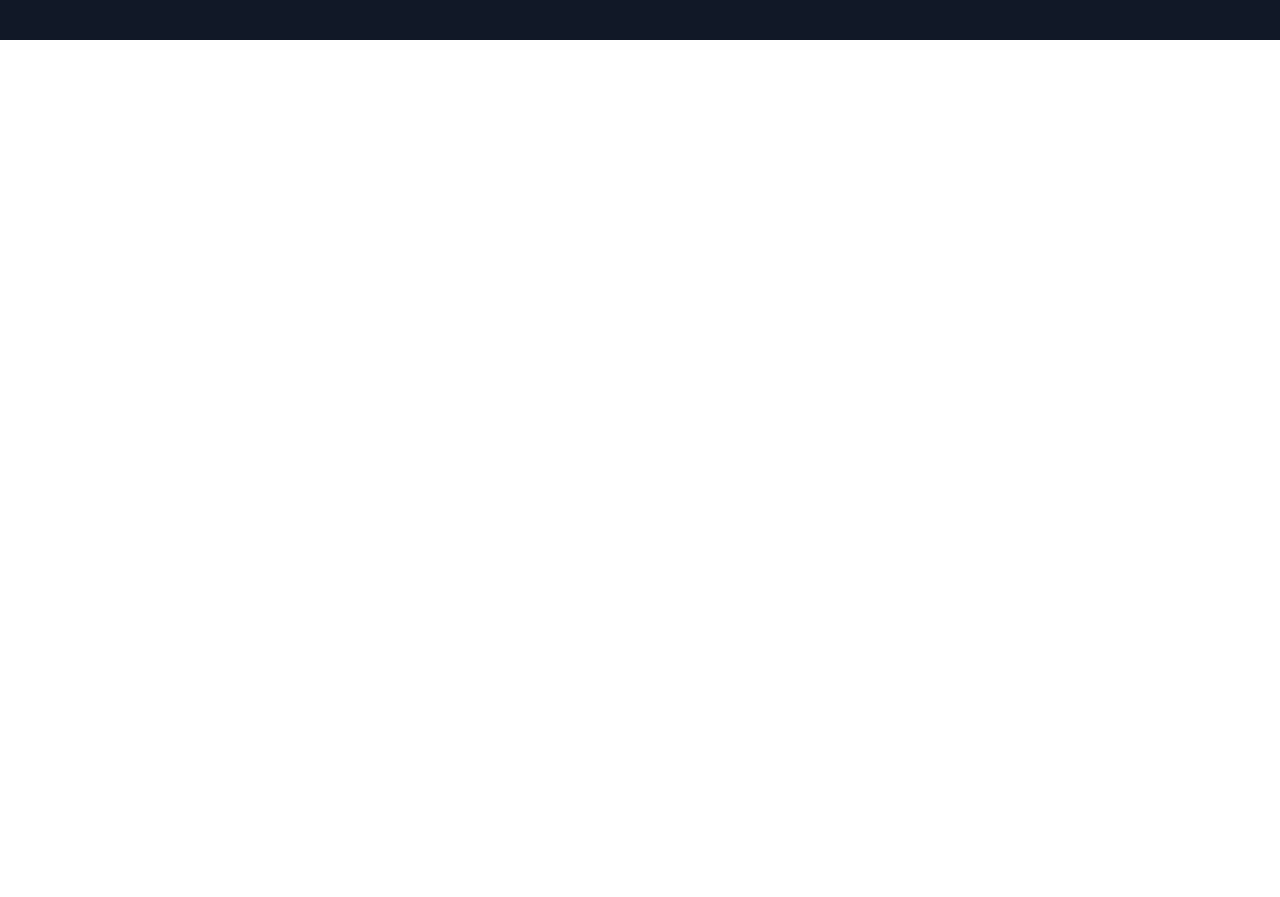
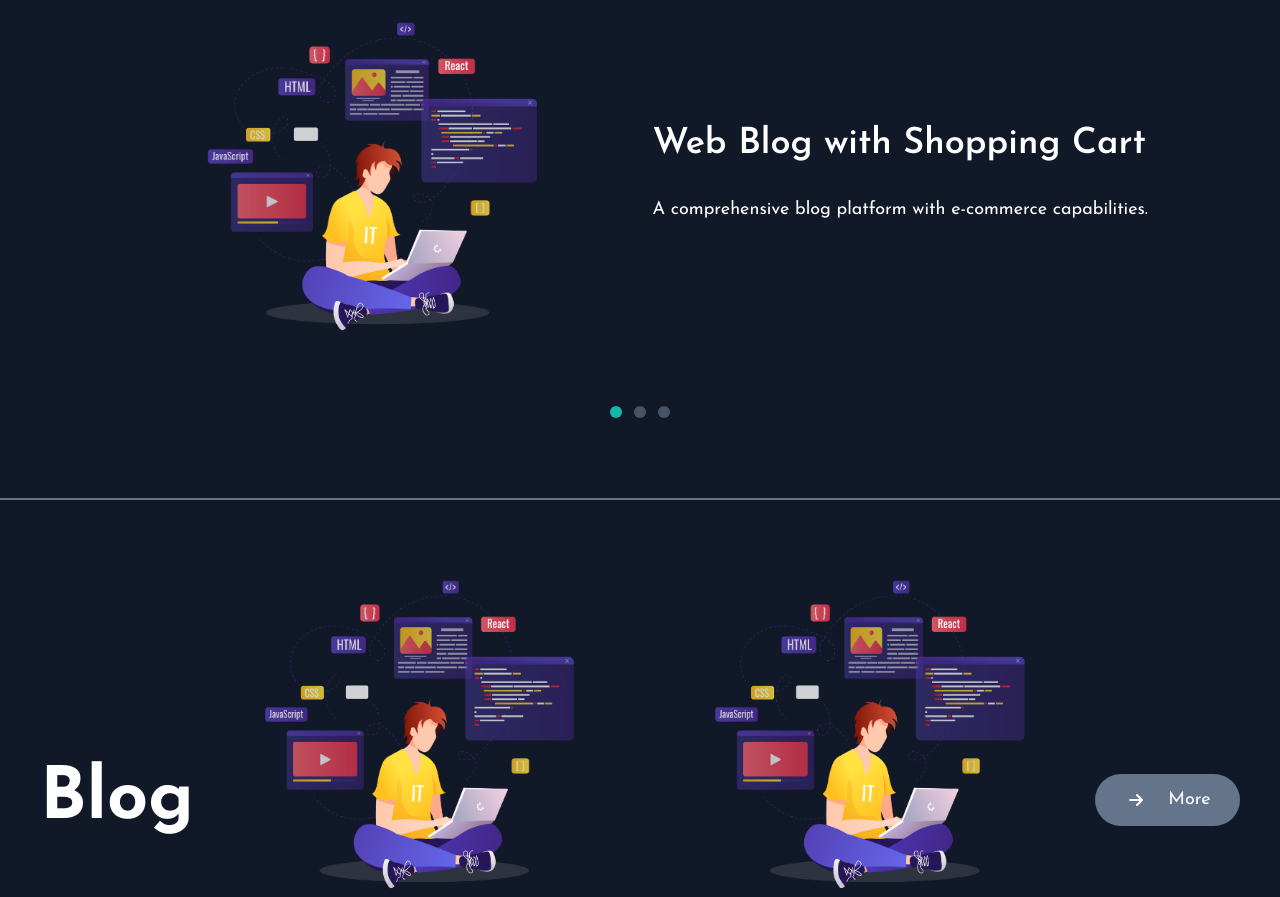
Before and after one commit to Hannah555/portfolio, a React (Create React App) app: page / in a window 1280 px wide. Shown: the part 2784-3681 px from the top of the page. Before the commit the page ends 2824 px from the top, so only its background shows below. Built offline with nearby package versions, Linux system fonts and the light colour scheme.

Commit message:
add details to project and blog

```diff
--- a/src/components/card.jsx
+++ b/src/components/card.jsx
@@ -8,11 +8,23 @@ const Card = ({imgsrc, title, desp, className}) => {
         <img src={imgsrc} alt='code' className='h-96'/>
         <div className='flex flex-col gap-8'>
             <h2 className=''>{title}</h2>
-            <p>{desp}</p>
+            <div dangerouslySetInnerHTML={{__html: desp}}></div>
         </div>
     </div>
   )
 }
+
+// const YCard = ({imgsrc, title, desp}) => {
+//   return (
+//     <div className='flex flex-col'>
+//       <img src={imgsrc} alt='code' className='h=32 w-32'/>
+//       <div>
+//         <h2>{title}</h2>
+
+//       </div>
+//     </div>
+//   )
+// }
 
 Card.defaultProps = {
     image: codeImage2,
--- a/src/components/chatbot.jsx
+++ b/src/components/chatbot.jsx
@@ -1,26 +1,41 @@
-import React from 'react'
-import Button from './button'
-import InputBox from './input'
-import sendIcon from '../images/send.svg'
-import ContentFlow from './contentflow'
+import React from "react";
+import Button from "./button";
+import InputBox from "./input";
+import sendIcon from "../images/send.svg";
+import ContentFlow from "./contentflow";
+import { InputProvider } from "../contexts/inputcontext";
 
 const Chatbot = () => {
+  const messages = [{ message: "Hi there!" }];
 
-  const handleSendRequest = ({message}) => {
-
-  }
+  const handleSendRequest = (message) => {
+    console.log(message);
+    // message.push({message: message})
+  };
 
   return (
-    <div className='animate-slide-up outline outline-1 outline-slate-200 rounded w-full min-h-7 p-2'>
-        <div>
-            <ContentFlow/>
+    <div className="animate-slide-up outline outline-1 outline-slate-200 rounded w-full min-h-7 p-2">
+      <div>
+        <ContentFlow userMessage={messages} />
+      </div>
+      <InputProvider>
+        <div className="flex gap-2">
+          <InputBox className="flex-1" />
+          <Button
+            label={
+              <img
+                src={sendIcon}
+                className="w-7 h-7 overflow-hidden"
+                alt="icon"
+              />
+            }
+            onClick={(e) => handleSendRequest(e)}
+            className="flex-none"
+          />
         </div>
-        <div className='flex gap-2'>
-            <InputBox className="flex-1"/>
-            <Button label={<img src={sendIcon} className='w-7 h-7 overflow-hidden' alt='icon'/>} onClick={()=>{}} className="flex-none"/>
-        </div>
+      </InputProvider>
     </div>
-  )
-}
+  );
+};
 
-export default Chatbot
+export default Chatbot;
--- a/src/components/contentflow.jsx
+++ b/src/components/contentflow.jsx
@@ -1,18 +1,23 @@
-import React from 'react'
-import { ContentBoxBot} from './contentbox'
+import React from "react";
+import { ContentBoxBot, ContentBoxUser } from "./contentbox";
 
-const ContentFlow = () => {
+const ContentFlow = ({ userMessage }) => {
+  return (
+    <div className="w-full flex flex-col h-96 overflow-y-auto">
+      <ContentBoxBot
+        message={
+          <div>
+            Hi there! 👋 I'm Lee's bot assistant. <br />
+            <br />I can help you with questions about Lee's job applications,
+            skills, and experience. How can I assist you today?
+          </div>
+        }
+      />
+      {userMessage.map((message, index) => (
+        <ContentBoxUser key={index} message={message.message} />
+      ))}
+    </div>
+  );
+};
 
-
-
-  return (
-    <div className='w-full flex flex-col h-96 overflow-y-auto'>
-        <ContentBoxBot message={<div>
-          Hi there! 👋 I'm Lee's bot assistant. <br /><br />
-          I can help you with questions about Lee's job applications, skills, and experience. How can I assist you today?
-  </div>}/>
-    </div>
-  )
-}
-
-export default ContentFlow
+export default ContentFlow;
--- /dev/null
+++ b/src/components/hero.jsx
@@ -0,0 +1,39 @@
+import React, { useState } from "react";
+import Card from "./card";
+
+const Hero = ({ sections }) => {
+  const [currentIndex, setCurrentIndex] = useState(0);
+
+  const goToSection = (index) => {
+    setCurrentIndex(index);
+  };
+
+  return (
+    <div className="flex flex-col justify-center items-center">
+      {sections.map((section, index) => (
+
+        <Card
+          key={index}
+          imgsrc={section.image}
+          title={section.title}
+          desp={section.description}
+          className={`${index === currentIndex ? "block" : "hidden"}`}
+        />
+      ))}
+
+      <div className="flex gap-3 p-10">
+        {sections.map((_, index) => (
+          <button
+            key={index}
+            className={`w-3 h-3 rounded-full cursor-pointer ${
+              index === currentIndex ? "bg-teal-500" : "bg-slate-600"
+            }`}
+            onClick={() => goToSection(index)}
+          />
+        ))}
+      </div>
+    </div>
+  );
+};
+
+export default Hero;
--- a/src/components/input.jsx
+++ b/src/components/input.jsx
@@ -7,10 +7,8 @@ const InputBox = () => {
         <img src={emojiIcon} className='h-6 w-6' alt='icon'/>
         <input
         placeholder='Message'
-        className='w-full bg-slate-500 outline-none '/>
+        className='w-full bg-slate-500 outline-none'/>
     </div>
-
-
   )
 }
 
--- /dev/null
+++ b/src/contexts/inputcontext.js
@@ -0,0 +1,16 @@
+import React, { createContext, useState } from 'react'
+
+const InputContext = createContext();
+
+export const InputProvider = ({children}) => {
+
+  const [inputValue, setInputValue] = useState('');
+
+  return (
+    <InputContext.Provider value={{inputValue, setInputValue}}>
+      {children}
+    </InputContext.Provider>
+  );
+};
+
+export const useInput = () => React.useContext(InputContext);
--- a/src/index.css
+++ b/src/index.css
@@ -27,3 +27,7 @@
   p {
     @apply text-lg;
   }
+
+  .group:hover .group-hover\\:translate-x-2:hover {
+    transform: translateX(0.5rem);
+  }
--- a/src/pages/about.js
+++ b/src/pages/about.js
@@ -15,19 +15,19 @@ const About = () => {
       image: codeImage1,
       title: "Front-End Development",
       description:
-        "Creating responsive and dynamic user interfaces using React, JavaScript, HTML, and CSS (TailwindCSS).",
+        "<p>Creating responsive and dynamic user interfaces using React, JavaScript, HTML, and CSS (TailwindCSS).</p>",
     },
     {
       image: codeImage2,
       title: "Back-End Development",
       description:
-        "Building and maintaining server-side applications with Node.js, Express, database management (MongoDB).",
+        "<p>Building and maintaining server-side applications with Node.js, Express, database management (MongoDB).</p>",
     },
     {
         image: devopsImage,
         title: "DevOps",
         description:
-          "Ensuring smooth deployment and development workflows with tools like Docker and Jenkins.",
+          "<p>Ensuring smooth deployment and development workflows with tools like Docker and Jenkins.</p>",
       },
   ];
 
@@ -43,7 +43,7 @@ const About = () => {
             front-end and full-stack development. I love to bring my skills to
             new and exciting challenges.
           </p>
-          <p className="italic text-xl bg-pink-500 w-fit px-3">
+          <p className="italic text-xl bg-pink-600 w-fit px-3">
             I’m looking for new opportunities as a web developer.
           </p>
         </div>
--- a/src/pages/blog.js
+++ b/src/pages/blog.js
@@ -1,13 +1,52 @@
 import React from 'react'
 import { useScroll } from '../contexts/scrollcontext'
+import Card from '../components/card';
+import sampleImage from '../images/code1.png'
+import arrowIcon from '../images/arrow.svg'
 
 const Blog = () => {
 
     const {targetRefs} = useScroll();
 
+    const blogList = [
+      {
+        image: sampleImage,
+        title: 'Article 1',
+        description: 'Description 1'
+      },
+      {
+        image: sampleImage,
+        title: 'Article 2',
+        description: 'Description 2'
+      },
+      {
+        image: sampleImage,
+        title: 'Article 3',
+        description: 'Description 3'
+      },
+    ];
+
+    const filterItems = blogList.slice(0, 2);
+
   return (
-    <div ref={targetRefs.blog} className='container p-10'>
-        <h1>Blog</h1>
+    <div ref={targetRefs.blog} className='container p-10 flex justify-between items-center'>
+        <h1 className='my-10'>Blog</h1>
+        <div className='flex items-center'>
+          {
+            filterItems.map((article, index) => (
+              <Card
+                key={index}
+                imgsrc={article.image}
+                title={article.title}
+                desp={article.description}
+                className={`flex-col`}
+              />
+            ))}
+            <div className='bg-slate-500 h-full py-3 px-8 rounded-full flex justify-center items-center gap-5 hover:cursor-pointer group'>
+              <img src={arrowIcon} alt='arrow' className='h-6 w-6 group-hover:translate-x-2 transition-transform duration-300'/>
+              <p>More</p>
+            </div>
+        </div>
     </div>
   )
 }
--- a/src/pages/main.js
+++ b/src/pages/main.js
@@ -12,7 +12,6 @@ import Project from "./project";
 import Blog from "./blog";
 import FloatButton from "../components/floatbutton";
 import { useScroll } from "../contexts/scrollcontext";
-import { isVisible } from "@testing-library/user-event/dist/utils";
 
 const Main = () => {
   const [isBotVisible, setBotVisible] = useState(false);
--- a/src/pages/project.js
+++ b/src/pages/project.js
@@ -1,15 +1,35 @@
 import React from 'react'
 import { useScroll } from '../contexts/scrollcontext'
+import image1 from '../images/code1.png'
+import Hero from '../components/hero';
 
 const Project = () => {
 
     const {targetRefs} = useScroll();
 
+    const sections = [
+        {
+            image: image1,
+            title: 'Web Blog with Shopping Cart',
+            description: '<div><p>A comprehensive blog platform with e-commerce capabilities.</p></div>'
+        },
+        {
+            image: image1,
+            title: 'Web Portfolio (Opusmonkey)',
+            description: '<p>This is a portfolio website for a HR freelancer.</p>'
+        },
+        {
+            image: image1,
+            title: 'Syncplay',
+            description: '<p>A website that allow users to watch movie together.</p>'
+        },
+    ]
+
   return (
-    <div ref={targetRefs.project} className='container flex justify-center container gap-24 p-10 border-y-2 border-y-gray-500'>
-        <h1>Project</h1>
+    <div ref={targetRefs.project} className='container flex flex-col justify-center container gap-24 p-10 border-y-2 border-y-gray-500'>
+        <h1 className='text-center mt-10'>Project</h1>
         <div>
-
+            <Hero sections={sections}/>
         </div>
     </div>
   )
```
Also changed, not shown: src/images/arrow.svg (added).
